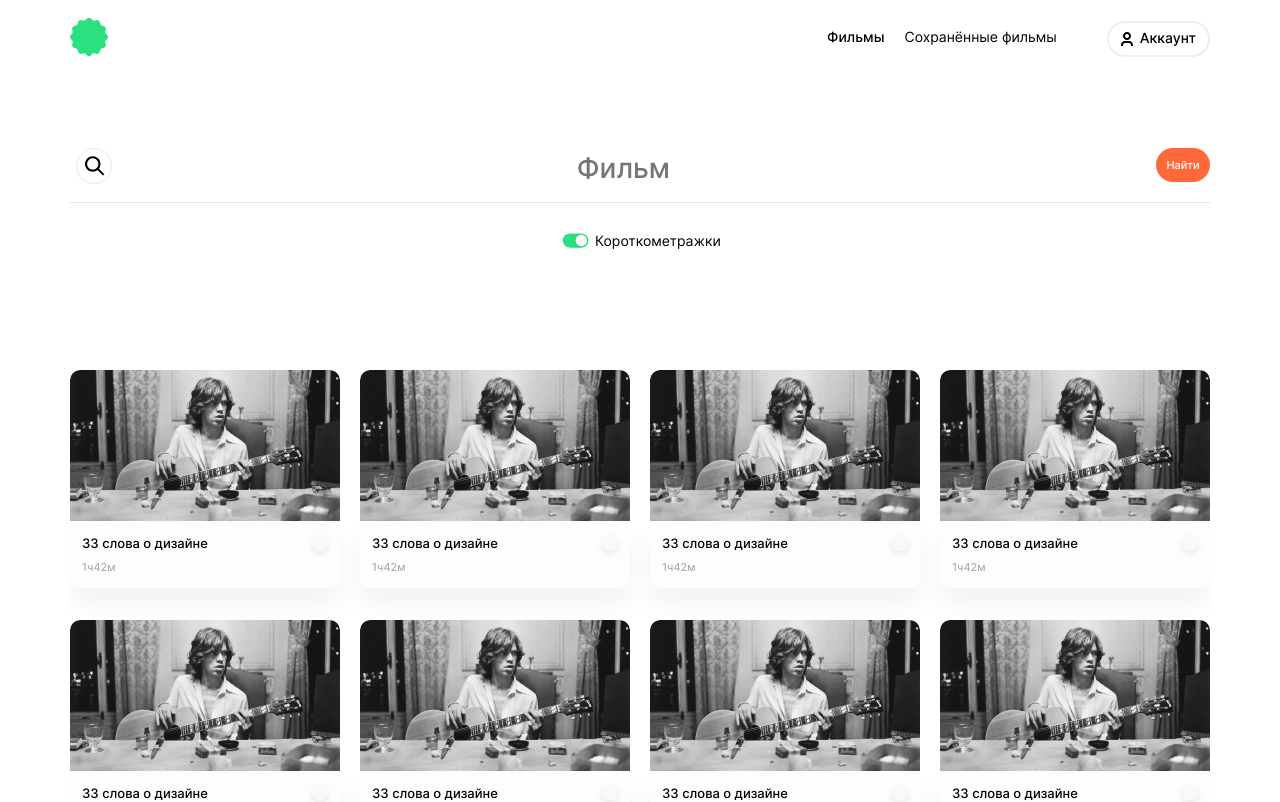
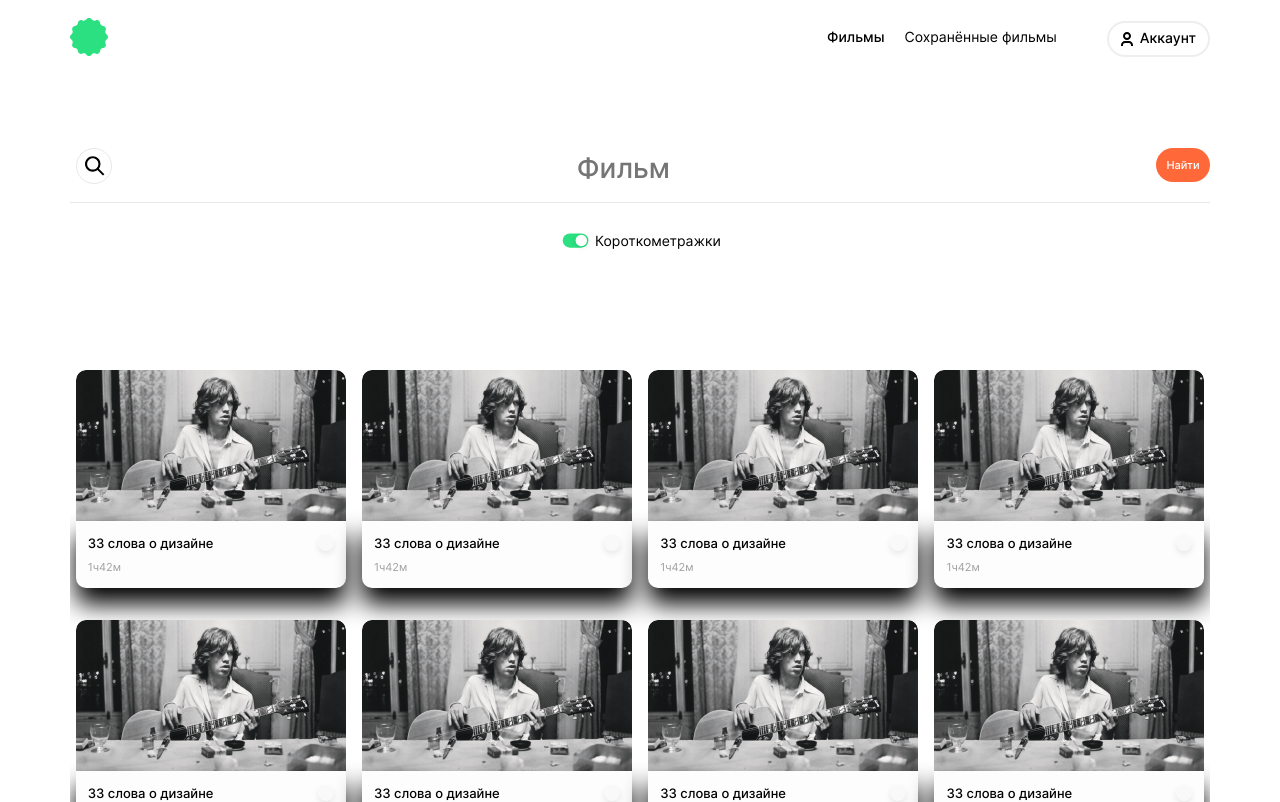
Before and after one commit to MarinaEriale/movies-explorer-frontend, a React (Create React App) app in the folder movies/: page /movies in a window 1280 px wide. Shown: the top 802 px of the page. Built offline with nearby package versions, Linux system fonts and the light colour scheme; the HTML template or start-up script is replaced by a standard one.

Commit message:
arrow and shadow fixes

```diff
--- a/movies/src/components/AboutMe/AboutMe.js
+++ b/movies/src/components/AboutMe/AboutMe.js
@@ -1,6 +1,7 @@
 import React from "react";
 import "./AboutMe.css";
 import photo from "../../images/photo.png";
+import arrow from "../../images/arrow.svg";
 
 function AboutMe() {
   return (
@@ -43,7 +44,8 @@ function AboutMe() {
             className="aboutMe__site-link"
           >
             <p className="aboutMe__sites-name">Статичный сайт</p>
-            <p className="aboutMe__arrow">🡥</p>
+            {/* <p className="aboutMe__arrow">🡥</p> */}
+            <img src={arrow} alt="Черная стрелка, указывающая в правый верхний угол экрана" className="aboutMe__arrow"></img>
           </a>
         </li>
         <li className="aboutMe__sites">
--- a/movies/src/components/MoviesCard/MoviesCard.css
+++ b/movies/src/components/MoviesCard/MoviesCard.css
@@ -22,7 +22,7 @@
     justify-content: space-between;
     border-radius:  0px 0px 10px 10px;
     background: #FDFDFD;
-    box-shadow: 0px 16px 24px rgba(0, 0, 0, 0.05);
+    box-shadow: 0px 16px 24px rgba(0, 0, 0, 1);
 }
 
 .movieCard__text-container {
--- a/movies/src/components/MoviesCardList/MoviesCardList.css
+++ b/movies/src/components/MoviesCardList/MoviesCardList.css
@@ -6,12 +6,12 @@
     display: grid;
     grid-template-columns: repeat(4, 1fr);
     grid-template-rows: repeat(2, 1fr);
-    column-gap: 20px;
+    column-gap: 5px;
     row-gap: 32px;
     padding: 0;
     margin: 0;
     justify-content: center;
-    /* max-height: 600px; */
+    max-height: 1000px;
     overflow: hidden;
 }
 
@@ -34,13 +34,13 @@
     margin: 50px auto 80px auto;
 }
 
-@media screen and (max-width: 1200px) {
+@media screen and (max-width: 1270px) {
     .moviesCardList__list {
         grid-template-columns: repeat(3, 1fr);
     }
 }
 
-@media screen and (max-width: 920px) {
+@media screen and (max-width: 990px) {
 
     .moviesCardList__list {
         grid-template-columns: repeat(2, 1fr);
--- a/movies/src/components/MoviesCardList/MoviesCardList.js
+++ b/movies/src/components/MoviesCardList/MoviesCardList.js
@@ -6,6 +6,10 @@ function MoviesCardList() {
   return (
     <div className="moviesCardList">
       <div className="moviesCardList__list">
+        <MovieCard />
+        <MovieCard />
+        <MovieCard />
+        <MovieCard />
         <MovieCard />
         <MovieCard />
         <MovieCard />
--- a/movies/src/components/SearchForm/SearchForm.css
+++ b/movies/src/components/SearchForm/SearchForm.css
@@ -30,7 +30,6 @@
     border: none;
     padding: 0;
     margin: 70px 0 15px 0;
-    outline: none;
     width: 100%;
 }
 
--- a/movies/src/components/SearchForm/SearchForm.js
+++ b/movies/src/components/SearchForm/SearchForm.js
@@ -44,7 +44,7 @@ function SearchForm() {
           type="text"
           placeholder="Фильм"
           className="searchForm__movie"
-          // required="required"
+          required="required"
         />
         <button
           type="submit"
```
Also changed, not shown: movies/src/images/arrow.svg (added), 1 other file (tests, documents, lock files or other folders).
